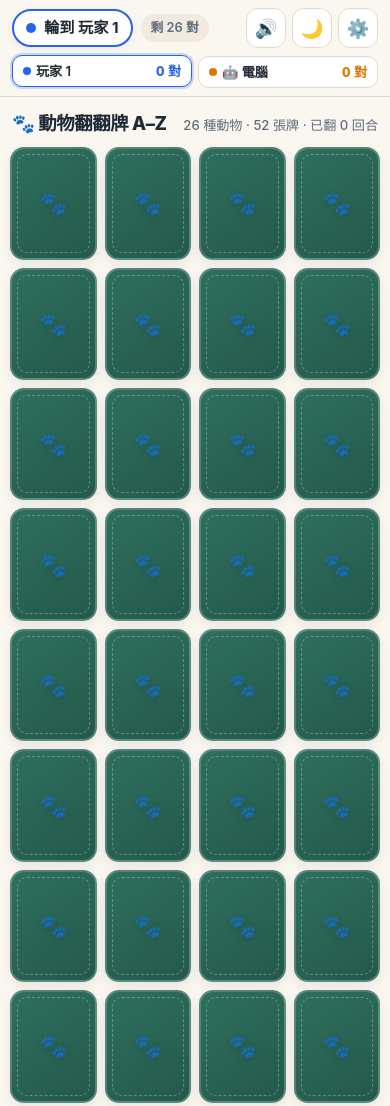
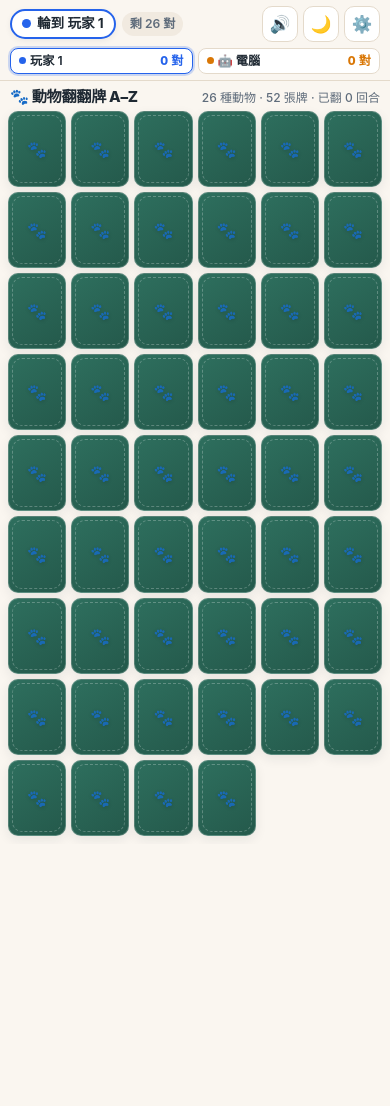
Before and after one commit to YUSHENWU/animals_pair, a plain HTML site: page index.html in a window 390 px wide. Shown: the top 1106 px of the page. After the commit the page ends 844 px from the top, so only its background shows below. Drawn offline with Linux system fonts and the light colour scheme.

Commit message:
fix: fit all 52 cards inside single viewport on mobile and desktop

```diff
--- a/index.html
+++ b/index.html
@@ -68,9 +68,12 @@
       background-color: var(--bg);
       color: var(--text);
       font-family: -apple-system, BlinkMacSystemFont, "Segoe UI", Roboto, "Noto Sans TC", "PingFang TC", "Microsoft JhengHei", sans-serif;
-      line-height: 1.4;
+      line-height: 1.3;
       transition: background-color 0.25s ease, color 0.25s ease;
-      min-height: 100dvh;
+      height: 100dvh;
+      overflow: hidden;
+      display: flex;
+      flex-direction: column;
     }
 
     button {
@@ -85,33 +88,34 @@
       position: sticky;
       top: 0;
       z-index: 100;
+      flex-shrink: 0;
       background: var(--bg-sticky);
       backdrop-filter: blur(12px);
       -webkit-backdrop-filter: blur(12px);
       border-bottom: 1px solid var(--border);
-      padding: 8px 12px;
-      padding-top: max(8px, env(safe-area-inset-top));
+      padding: 6px 10px;
+      padding-top: max(6px, env(safe-area-inset-top));
     }
 
     .top-bar-inner {
-      max-width: 1320px;
+      max-width: 1360px;
       margin: 0 auto;
       display: flex;
       flex-direction: column;
-      gap: 8px;
+      gap: 6px;
     }
 
     .top-row {
       display: flex;
       align-items: center;
       justify-content: space-between;
-      gap: 8px;
+      gap: 6px;
     }
 
     .turn-banner {
       display: flex;
       align-items: center;
-      gap: 8px;
+      gap: 6px;
       min-width: 0;
       flex: 1;
     }
@@ -119,14 +123,14 @@
     .turn-indicator-pill {
       display: inline-flex;
       align-items: center;
-      gap: 8px;
-      padding: 6px 12px;
+      gap: 6px;
+      padding: 4px 10px;
       border-radius: 999px;
       background: var(--bg-elevated);
       border: 2px solid var(--turn-color, var(--accent));
       font-weight: 700;
-      font-size: 0.95rem;
-      box-shadow: 0 2px 8px rgba(0, 0, 0, 0.06);
+      font-size: 0.85rem;
+      box-shadow: 0 2px 6px rgba(0, 0, 0, 0.06);
       white-space: nowrap;
       overflow: hidden;
       text-overflow: ellipsis;
@@ -134,8 +138,8 @@
     }
 
     .turn-dot {
-      width: 10px;
-      height: 10px;
+      width: 9px;
+      height: 9px;
       border-radius: 50%;
       background: var(--turn-color, var(--accent));
       flex-shrink: 0;
@@ -153,12 +157,12 @@
     .stats-pill {
       display: inline-flex;
       align-items: center;
-      gap: 6px;
-      padding: 5px 10px;
+      gap: 4px;
+      padding: 4px 8px;
       border-radius: 999px;
       background: var(--surface-muted);
       color: var(--text-muted);
-      font-size: 0.8rem;
+      font-size: 0.76rem;
       font-weight: 600;
       white-space: nowrap;
     }
@@ -166,21 +170,21 @@
     .top-actions {
       display: flex;
       align-items: center;
-      gap: 6px;
+      gap: 5px;
       flex-shrink: 0;
     }
 
     .icon-btn {
-      width: 40px;
-      height: 40px;
-      border-radius: 12px;
+      width: 36px;
+      height: 36px;
+      border-radius: 10px;
       border: 1px solid var(--border);
       background: var(--bg-elevated);
       color: var(--text);
       display: inline-flex;
       align-items: center;
       justify-content: center;
-      font-size: 1.15rem;
+      font-size: 1.05rem;
       transition: transform 0.15s ease, background-color 0.15s ease;
     }
 
@@ -192,19 +196,19 @@
     .scoreboard-strip {
       display: grid;
       grid-template-columns: repeat(auto-fit, minmax(0, 1fr));
-      gap: 6px;
+      gap: 5px;
     }
 
     .player-chip {
       display: flex;
       align-items: center;
       justify-content: space-between;
-      gap: 6px;
-      padding: 6px 10px;
-      border-radius: 10px;
+      gap: 4px;
+      padding: 4px 8px;
+      border-radius: 8px;
       background: var(--bg-elevated);
       border: 1.5px solid var(--border);
-      font-size: 0.82rem;
+      font-size: 0.76rem;
       transition: all 0.2s ease;
       min-width: 0;
     }
@@ -212,13 +216,12 @@
     .player-chip.active {
       border-color: var(--player-color);
       box-shadow: 0 0 0 2px color-mix(in srgb, var(--player-color) 22%, transparent);
-      transform: translateY(-1px);
     }
 
     .player-chip-name {
       display: flex;
       align-items: center;
-      gap: 5px;
+      gap: 4px;
       font-weight: 600;
       overflow: hidden;
       text-overflow: ellipsis;
@@ -226,8 +229,8 @@
     }
 
     .player-badge-dot {
-      width: 8px;
-      height: 8px;
+      width: 7px;
+      height: 7px;
       border-radius: 50%;
       background: var(--player-color);
       flex-shrink: 0;
@@ -240,69 +243,66 @@
       font-variant-numeric: tabular-nums;
     }
 
-    /* Main Container */
+    /* Main Container - Fits 100% Remaining Viewport */
     .main-container {
-      max-width: 1320px;
+      flex: 1;
+      min-height: 0;
+      width: 100%;
+      max-width: 1360px;
       margin: 0 auto;
-      padding: 12px 10px 32px;
+      padding: 6px 8px max(8px, env(safe-area-inset-bottom));
+      display: flex;
+      flex-direction: column;
+      gap: 4px;
     }
 
     .title-bar {
       display: flex;
       align-items: baseline;
       justify-content: space-between;
-      gap: 12px;
-      margin: 2px 2px 10px;
-      flex-wrap: wrap;
+      gap: 8px;
+      flex-shrink: 0;
+      padding: 0 2px;
     }
 
     .title-bar h1 {
       margin: 0;
-      font-size: clamp(1.15rem, 3.8vw, 1.5rem);
+      font-size: clamp(0.95rem, 3vw, 1.25rem);
       font-weight: 800;
       letter-spacing: -0.02em;
     }
 
     .title-subtitle {
-      font-size: 0.82rem;
+      font-size: 0.75rem;
       color: var(--text-muted);
       font-weight: 500;
     }
 
-    /* Responsive 52-Card Grid - Big Animals on Mobile! */
+    /* Responsive 52-Card Grid - All 52 Cards Fit Entire Screen */
     .card-grid {
+      flex: 1;
+      min-height: 0;
       display: grid;
-      grid-template-columns: repeat(4, 1fr);
-      gap: 8px;
+      grid-template-columns: repeat(6, 1fr);
+      grid-template-rows: repeat(9, 1fr);
+      gap: 5px;
     }
 
-    @media (min-width: 520px) {
+    @media (min-width: 600px) {
       .card-grid {
-        grid-template-columns: repeat(5, 1fr);
-        gap: 10px;
-      }
-    }
-
-    @media (min-width: 768px) {
-      .main-container {
-        padding: 16px 18px 40px;
-      }
-      .card-grid {
-        grid-template-columns: repeat(7, 1fr);
-        gap: 12px;
+        grid-template-columns: repeat(8, 1fr);
+        grid-template-rows: repeat(7, 1fr);
+        gap: 7px;
       }
     }
 
     @media (min-width: 1024px) {
-      .card-grid {
-        grid-template-columns: repeat(8, 1fr);
-        gap: 12px;
+      .main-container {
+        padding: 10px 16px 14px;
       }
-    }
-
-    @media (min-width: 1280px) {
       .card-grid {
         grid-template-columns: repeat(13, 1fr);
+        grid-template-rows: repeat(4, 1fr);
         gap: 10px;
       }
     }
@@ -310,12 +310,13 @@
     /* Card 3D Flip */
     .card {
       position: relative;
-      aspect-ratio: 3 / 3.9;
+      width: 100%;
+      height: 100%;
+      min-height: 0;
       perspective: 900px;
       background: transparent;
       border: none;
       padding: 0;
-      width: 100%;
       user-select: none;
     }
 
@@ -324,8 +325,14 @@
       width: 100%;
       height: 100%;
       transform-style: preserve-3d;
-      transition: transform 0.42s cubic-bezier(0.22, 1, 0.36, 1);
-      border-radius: var(--radius-md);
+      transition: transform 0.4s cubic-bezier(0.22, 1, 0.36, 1);
+      border-radius: 10px;
+    }
+
+    @media (min-width: 768px) {
+      .card-inner {
+        border-radius: var(--radius-md);
+      }
     }
 
     .card.flipped .card-inner,
@@ -338,7 +345,7 @@
       inset: 0;
       backface-visibility: hidden;
       -webkit-backface-visibility: hidden;
-      border-radius: var(--radius-md);
+      border-radius: inherit;
       display: flex;
       flex-direction: column;
       align-items: center;
@@ -349,51 +356,58 @@
     /* Card Back */
     .card-back {
       background: linear-gradient(145deg, var(--card-back-1), var(--card-back-2));
-      border: 2px solid var(--card-back-border);
+      border: 1.5px solid var(--card-back-border);
       box-shadow: var(--card-shadow);
     }
 
     .card-back::before {
       content: "";
       position: absolute;
-      inset: 5px;
-      border-radius: calc(var(--radius-md) - 4px);
-      border: 1.5px dashed rgba(255, 255, 255, 0.28);
+      inset: 3px;
+      border-radius: inherit;
+      border: 1px dashed rgba(255, 255, 255, 0.25);
       pointer-events: none;
     }
 
     .card-back-icon {
-      font-size: clamp(1.4rem, 5vw, 2rem);
+      font-size: clamp(1rem, 3.5vw, 1.65rem);
       opacity: 0.85;
-      filter: drop-shadow(0 2px 4px rgba(0, 0, 0, 0.2));
+      filter: drop-shadow(0 1px 2px rgba(0, 0, 0, 0.2));
     }
 
     .card:not(.flipped):not(.matched):hover .card-back {
       box-shadow: var(--card-shadow-hover);
-      transform: translateY(-2px);
+      transform: translateY(-1px);
     }
 
     .card:not(.flipped):not(.matched):active .card-inner {
-      transform: scale(0.95);
+      transform: scale(0.94);
     }
 
-    /* Card Front - Large Animal Focus */
+    /* Card Front - Large Animal Focus inside Compact Card */
     .card-front {
       transform: rotateY(180deg);
       background: var(--card-face);
-      border: 2px solid var(--border);
+      border: 1.5px solid var(--border);
       box-shadow: var(--card-shadow);
-      padding: 5px 4px 6px;
+      padding: 2px 2px 3px;
       justify-content: space-between;
+    }
+
+    @media (min-width: 768px) {
+      .card-front {
+        border-width: 2px;
+        padding: 5px 4px 6px;
+      }
     }
 
     .card.matched .card-front {
       border-color: var(--matched-color, var(--accent));
-      background: color-mix(in srgb, var(--matched-color, var(--accent)) 8%, var(--card-face));
+      background: color-mix(in srgb, var(--matched-color, var(--accent)) 9%, var(--card-face));
     }
 
     .card.just-matched .card-inner {
-      animation: match-pop 0.45s ease;
+      animation: match-pop 0.42s ease;
     }
 
     @keyframes match-pop {
@@ -408,29 +422,46 @@
       align-items: center;
       justify-content: space-between;
       padding: 0 2px;
+      flex-shrink: 0;
     }
 
     .letter-badge {
       display: inline-flex;
       align-items: center;
       justify-content: center;
-      min-width: 22px;
-      height: 22px;
-      padding: 0 5px;
-      border-radius: 7px;
+      min-width: 16px;
+      height: 16px;
+      padding: 0 3px;
+      border-radius: 5px;
       background: var(--surface-muted);
       color: var(--text);
       font-weight: 800;
-      font-size: clamp(0.72rem, 2.5vw, 0.85rem);
-      letter-spacing: 0.02em;
+      font-size: clamp(0.6rem, 1.8vw, 0.82rem);
+      line-height: 1;
+    }
+
+    @media (min-width: 768px) {
+      .letter-badge {
+        min-width: 22px;
+        height: 22px;
+        padding: 0 5px;
+        border-radius: 7px;
+      }
     }
 
     .matched-owner-dot {
-      width: 10px;
-      height: 10px;
+      width: 7px;
+      height: 7px;
       border-radius: 50%;
       background: var(--matched-color, var(--accent));
       display: none;
+    }
+
+    @media (min-width: 768px) {
+      .matched-owner-dot {
+        width: 10px;
+        height: 10px;
+      }
     }
 
     .card.matched .matched-owner-dot {
@@ -440,6 +471,7 @@
     /* Big Animal Visual */
     .animal-stage {
       flex: 1;
+      min-height: 0;
       width: 100%;
       display: flex;
       align-items: center;
@@ -449,7 +481,7 @@
 
     .animal-halo {
       position: absolute;
-      width: 78%;
+      height: 82%;
       aspect-ratio: 1;
       border-radius: 50%;
       background: var(--accent-soft);
@@ -458,21 +490,21 @@
 
     .animal-emoji {
       position: relative;
-      font-size: clamp(2.6rem, 11.5vw, 3.8rem);
+      font-size: clamp(1.55rem, min(6.6vw, 4.6dvh), 2.5rem);
       line-height: 1;
-      filter: drop-shadow(0 3px 5px rgba(0, 0, 0, 0.12));
+      filter: drop-shadow(0 2px 4px rgba(0, 0, 0, 0.12));
       user-select: none;
     }
 
-    @media (min-width: 768px) {
+    @media (min-width: 600px) {
       .animal-emoji {
-        font-size: clamp(2.8rem, 4.5vw, 3.6rem);
+        font-size: clamp(1.9rem, min(5.2vw, 6.2dvh), 3.1rem);
       }
     }
 
-    @media (min-width: 1280px) {
+    @media (min-width: 1024px) {
       .animal-emoji {
-        font-size: 3rem;
+        font-size: clamp(2.2rem, min(4.2vw, 9.5dvh), 3.8rem);
       }
     }
 
@@ -481,11 +513,12 @@
       text-align: center;
       display: flex;
       flex-direction: column;
-      gap: 1px;
+      flex-shrink: 0;
+      line-height: 1.1;
     }
 
     .animal-zh {
-      font-size: clamp(0.72rem, 2.8vw, 0.88rem);
+      font-size: clamp(0.58rem, 2.1vw, 0.84rem);
       font-weight: 800;
       color: var(--text);
       white-space: nowrap;
@@ -494,12 +527,19 @@
     }
 
     .animal-en {
-      font-size: clamp(0.58rem, 2vw, 0.68rem);
+      display: none;
+      font-size: 0.66rem;
       font-weight: 600;
       color: var(--text-muted);
       white-space: nowrap;
       overflow: hidden;
       text-overflow: ellipsis;
+    }
+
+    @media (min-width: 1024px) {
+      .animal-en {
+        display: block;
+      }
     }
 
     /* Match Toast Banner */
```
